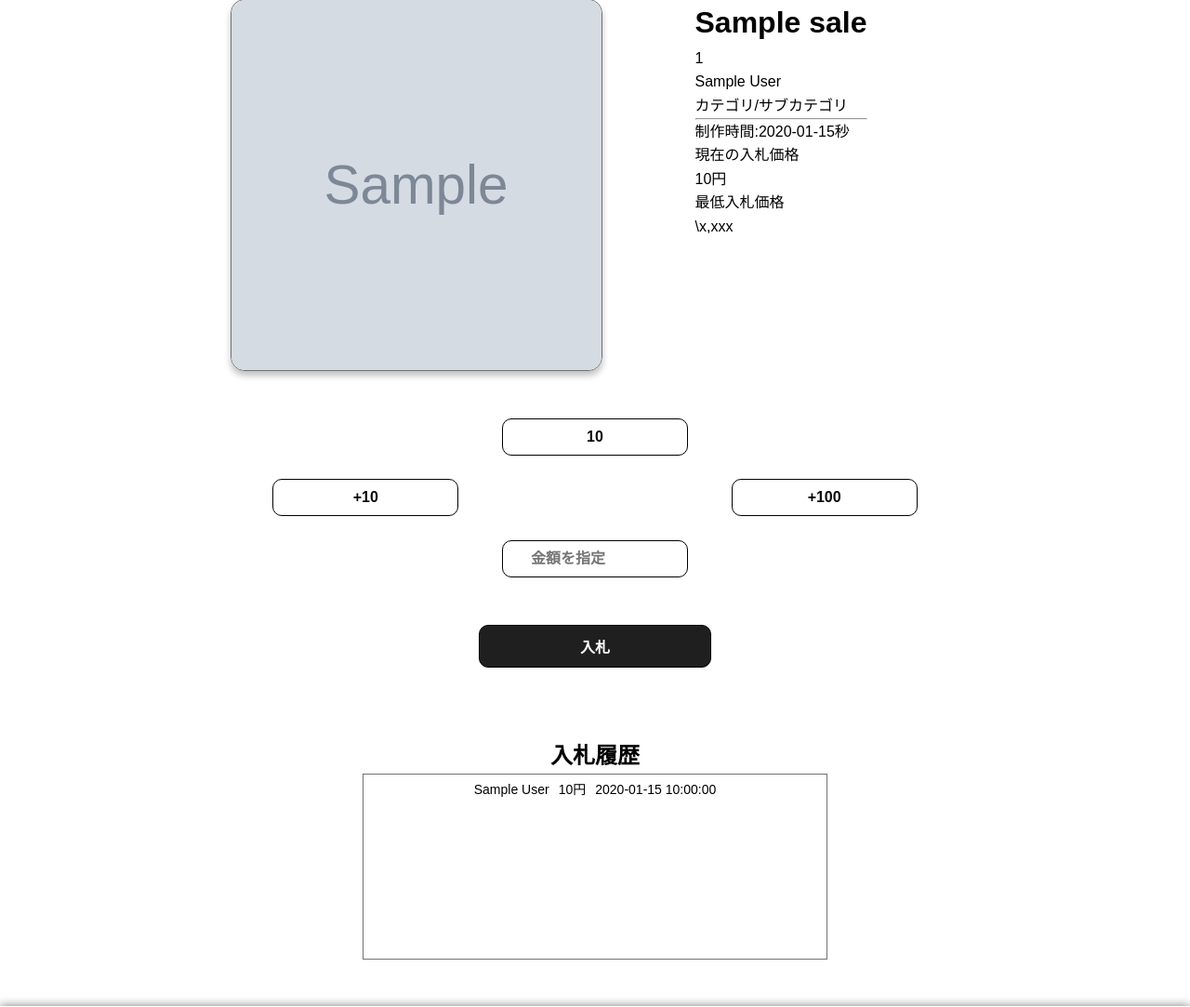
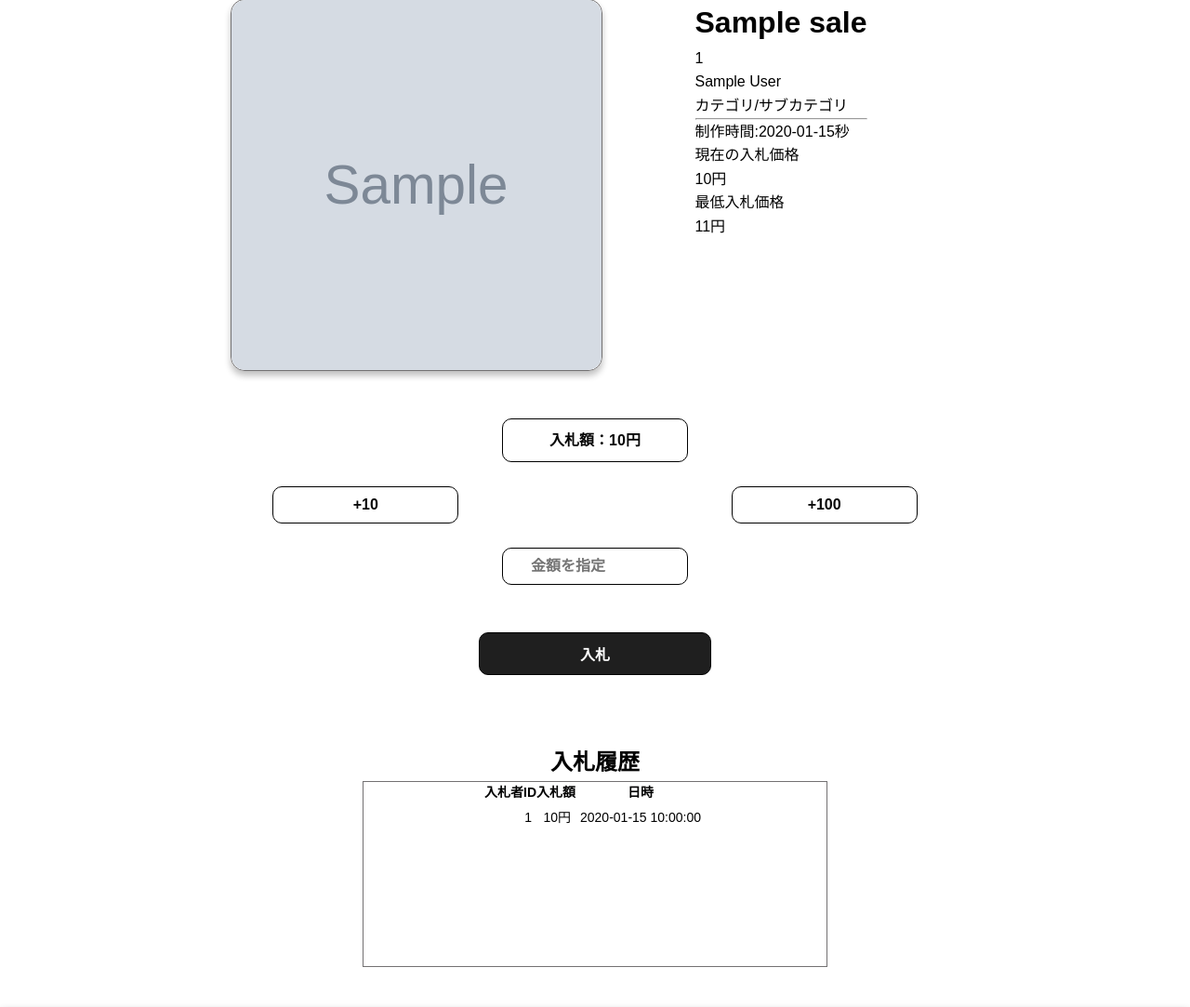
Before and after one commit to tontontoto/Piction, a Flask app: page /saleDetail/1 in a window 1280 px wide. Shown: the part 191-1274 px from the top of the page at 93% size. Run offline with Flask 3, Linux system fonts and the light colour scheme; tables that the repository leaves empty hold one stand-in row (values such as "Sample post"); grey boxes marked "Sample" are stand-in pictures.

Commit message:
最低入札額追加＋入札履歴

```diff
--- a/app.py
+++ b/app.py
@@ -55,8 +55,8 @@ def saleDetail(sale_id):
     # 商品情報をデータベースから取得
     sale = Sale.query.get(sale_id)
     bids = Bid.query.filter_by(saleId=sale_id).all()
-    user = User.query.get(sale.userId)
-    display_name = user.displayName if user else "Unknown"
+    currentPrice = db.session.query(Bid.bidPrice).filter_by(saleId=sale_id).order_by(Bid.bidPrice.desc()).first()
+    currentPrice = currentPrice[0] if currentPrice else sale.startingPrice
 
     if sale is None:
         # 商品が見つからない場合の処理
@@ -66,7 +66,7 @@ def saleDetail(sale_id):
     if sale is None:
         flash('Sale not found', 'error')
         return redirect(url_for('top'))
-    return render_template('saleDetail.html', sale=sale, bids=bids, display_name=display_name)
+    return render_template('saleDetail.html', sale=sale, bids=bids, currentPrice=currentPrice)
 
 
 # MARK: 入札
@@ -291,7 +291,8 @@ def add_sale():
     displayName = user.displayName # displayNameの取得
 
     new_sale = Sale(userId=userId, displayName=displayName, title=title, filePath=file_path, startingPrice=price, creationTime=time)
-    db.session.add(new_sale)
+    new_bid = Bid(userId=userId, saleId=new_sale.saleId, bidPrice=price)
+    db.session.add(new_sale, new_bid)
     db.session.commit()
 
     return jsonify({'message': 'Sale added successfully'}), 201
--- a/static/css/saleDetail.css
+++ b/static/css/saleDetail.css
@@ -51,7 +51,7 @@
 
 }
 
-#addAmount{
+.addAmountBtn{
     border: 1px solid #000000;
     font-size: 16px;
     font-weight: bold;
--- a/static/js/saleDetail.js
+++ b/static/js/saleDetail.js
@@ -4,6 +4,7 @@ document.addEventListener("DOMContentLoaded", function () {
   const addHundredButton = document.getElementById("addHundred");
   const specifyInput = document.getElementById("specify");
   const addAmountButton = document.getElementById("addAmount");
+  const minBidPrice = document.getElementById("minBidPrice");
 
   let currentAmount = parseInt(
     document.getElementById("addAmount").textContent.replace(/[^0-9]/g, ""),
@@ -22,12 +23,14 @@ document.addEventListener("DOMContentLoaded", function () {
 
   // 入札ボタンのイベントリスナー
   bidButton.addEventListener("click", function () {
-    const specifiedAmount = parseInt(specifyInput.value, 10);
-    const finalAmount
-      = specifiedAmount ? parseInt(specifiedAmount, 10) : currentAmount;
+    const specifiedAmount = parseInt(specifyInput.value, 10) || 0;
+    const addAmount = parseInt(addAmountButton.textContent, 10);
+    const minBid = parseInt(minBidPrice.textContent, 10);
 
-    if (isNaN(finalAmount) || finalAmount <= 0) {
-      alert("有効な金額を入力してください");
+    let finalAmount = Math.max(specifiedAmount, addAmount);
+
+    if (isNaN(finalAmount) || finalAmount < minBid) {
+      alert("有効な金額を入力してください"+"specifiedAmount:"+specifiedAmount+"addAmount:"+addAmount+"minBid:"+minBid);
       return;
     }
 
@@ -43,13 +46,12 @@ document.addEventListener("DOMContentLoaded", function () {
       .then((data) => {
         if (data.success) {
           alert("入札が成功しました");
+          location.reload();
         } else {
           alert(data.message || "入札に失敗しました");
-          // console.log(finalAmount);
       }})
       .catch((error) => {
         console.error("Error:", error);
-        // console.log(finalAmount);
         alert("入札に失敗しました");
       });
   });
--- a/templates/saleDetail.html
+++ b/templates/saleDetail.html
@@ -24,15 +24,15 @@
             <hr>
             <p>制作時間:{{ sale.creationTime }}秒</p>
             <p>現在の入札価格</p>
-            <p id="currentPrice">{{ sale.startingPrice }}円</p>
+            <p id="currentPrice">{{ currentPrice }}円</p>
             <p>最低入札価格</p>
-            <p>\x,xxx</p>
+            <p id="minBidPrice">{{ currentPrice + 1 }}円</p>
         </div>
     </div>
     <br><br>
     <div class="button-contents">
         <div class="botan">
-            <button id="addAmount" name="amount">{{ sale.startingPrice }}</button>
+            <div class="addAmountBtn" name="amount">入札額：<span id="addAmount">{{ currentPrice }}</span>円</div>
         </div>
         <br>
         <div class="botan2">
@@ -55,11 +55,16 @@
         <div class="contents">
             <div class="scroll-contents">
                 <table>
+                    <tr>
+                        <th>入札者ID</th>
+                        <th>入札額</th>
+                        <th>日時</th>
+                    </tr>
                     {% for bid in bids %}
                         <tr>
-                            <td>{{ display_name }}</td>
+                            <td>{{ bid.userId }}</td>
                             <td>{{ bid.bidPrice }}円</td>
-                            <td>{{ bid.bidTime }}</td>
+                            <td>{{ bid.bidTime.strftime('%Y-%m-%d %H:%M:%S') }}</td>
                         </tr>
                     {% endfor %}
                 </table>
```
